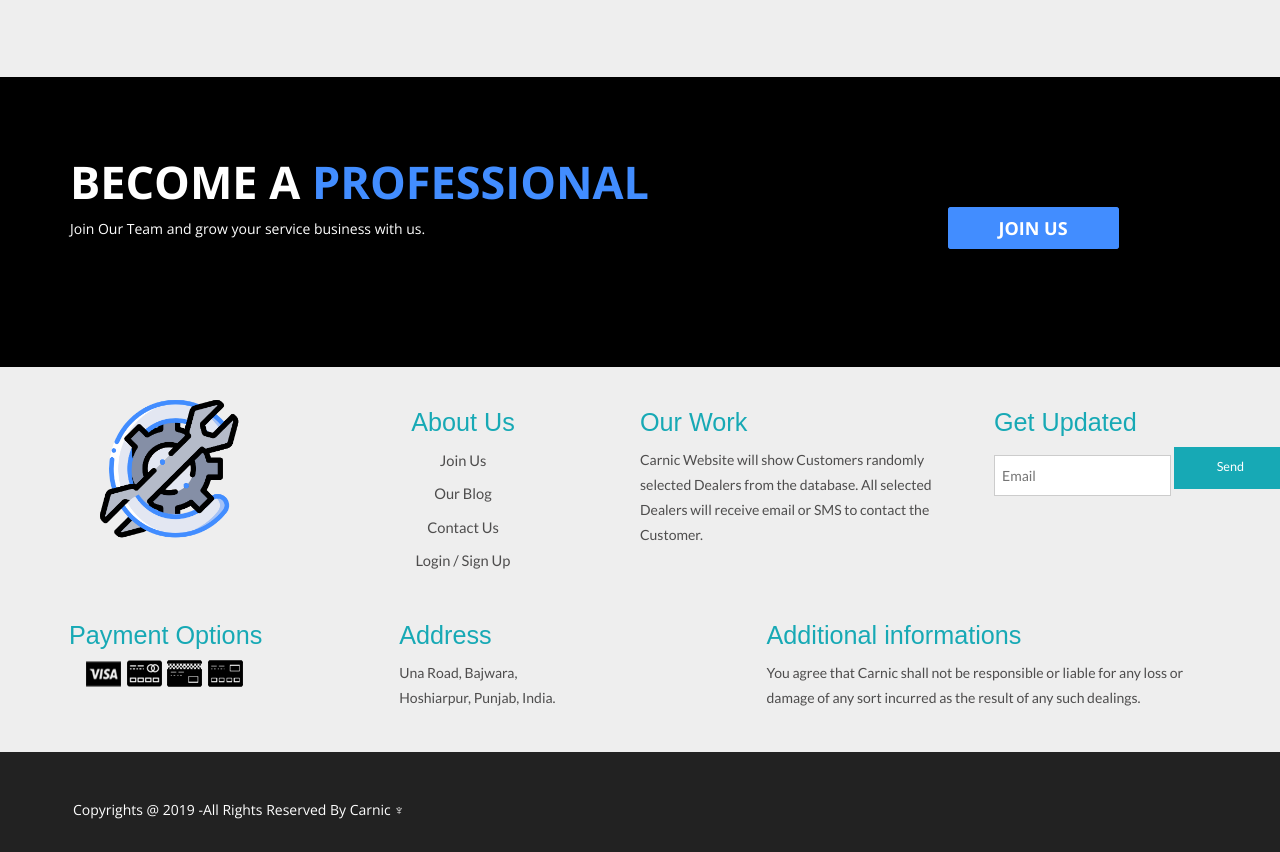
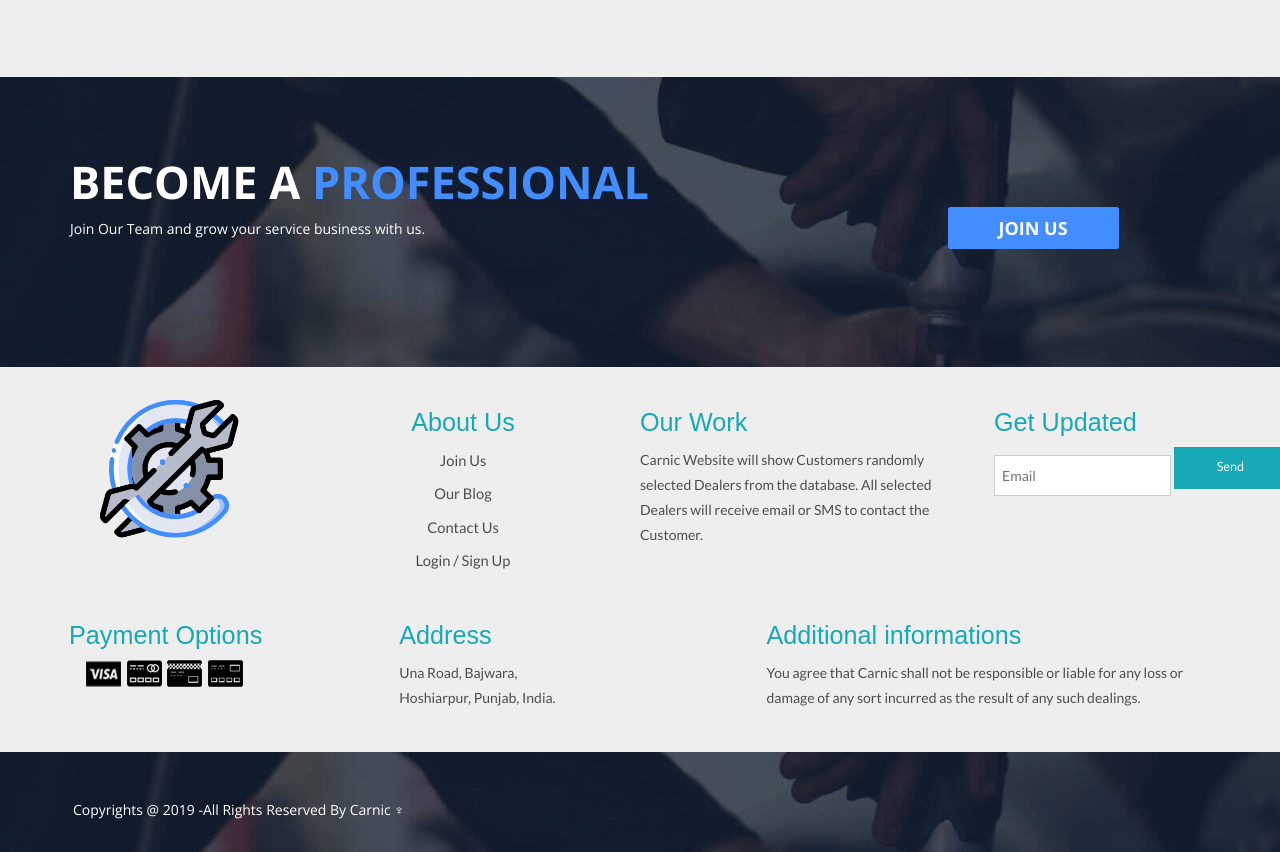
Before and after one commit to 17TarunGupta/carnic, a plain HTML site: page index.html in a window 1280 px wide. Shown: the part 2422-3274 px from the top of the page. Drawn offline with nearby package versions, Linux system fonts and the light colour scheme; some packages are replaced by stand-ins of ours; files that its build step writes are made by us from their sources.

Commit message:
index commited

```diff
--- a/css/style.css
+++ b/css/style.css
@@ -350,7 +350,7 @@ input: -webkit-autofill:focus {
     padding-top: 5px ;
 }
 .parallaxa {
-    background-image: url("https://www.gaadizo.com/images/parallax/1.jpg");
+    background-image: url("../img/parallax1.jpg");
     height: 470px;
     width: 100%;
     background-attachment: fixed;
@@ -359,7 +359,7 @@ input: -webkit-autofill:focus {
     background-size: cover;
 }
 .parallaxb {
-    background-image: url("./img/parallax1.jpg");
+    background-image: url("../img/parallax1.jpg");
     height: 300px;
     width: 100%;
     background-attachment: fixed;
@@ -368,7 +368,7 @@ input: -webkit-autofill:focus {
     background-size: cover;
 }
 .parallaxc {
-    background-image: url("./img/parallax1.jpg");
+    background-image: url("../img/parallax1.jpg");
     height: 100px;
     width: 100%;
     background-attachment: fixed;
```
